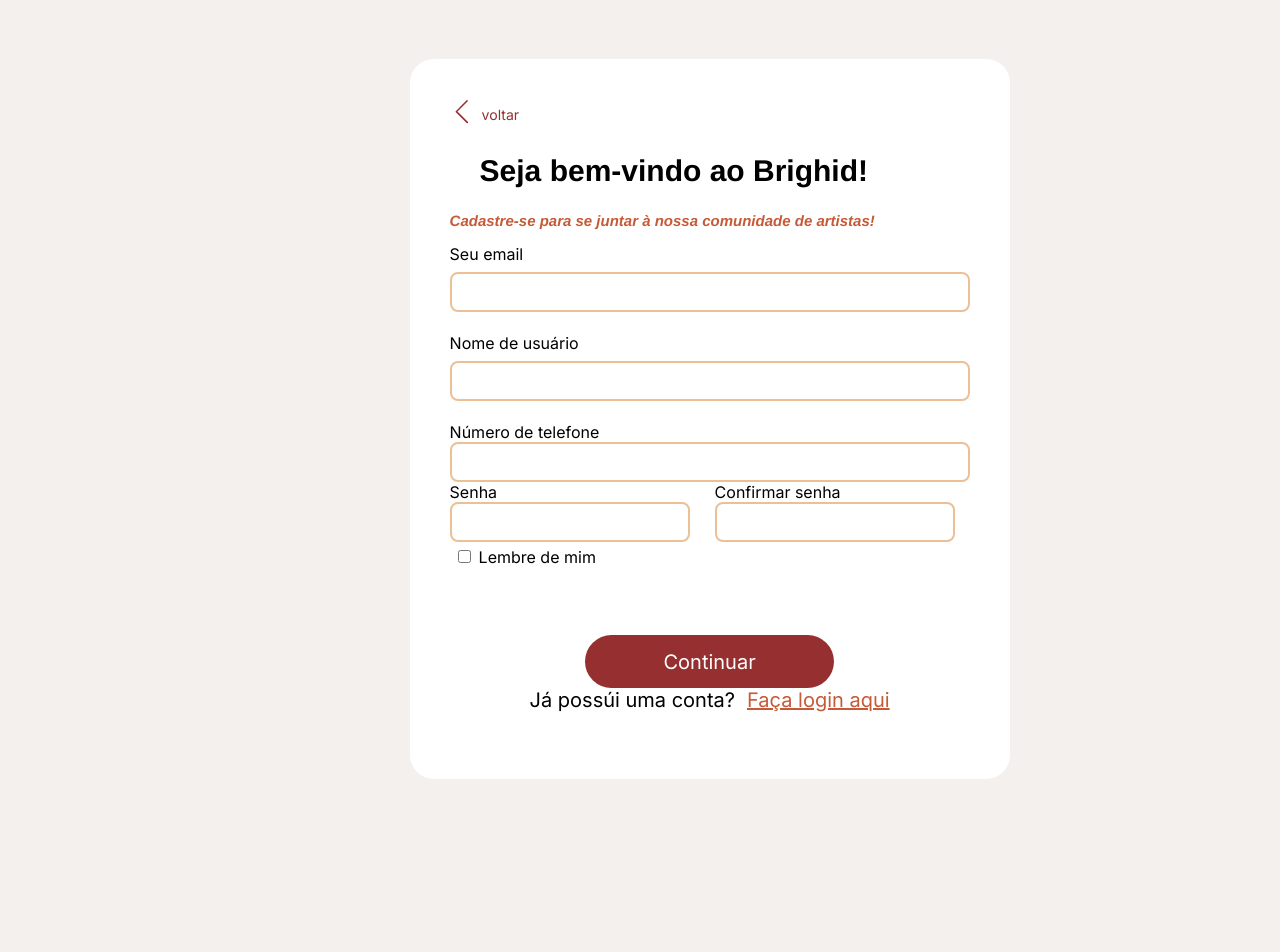
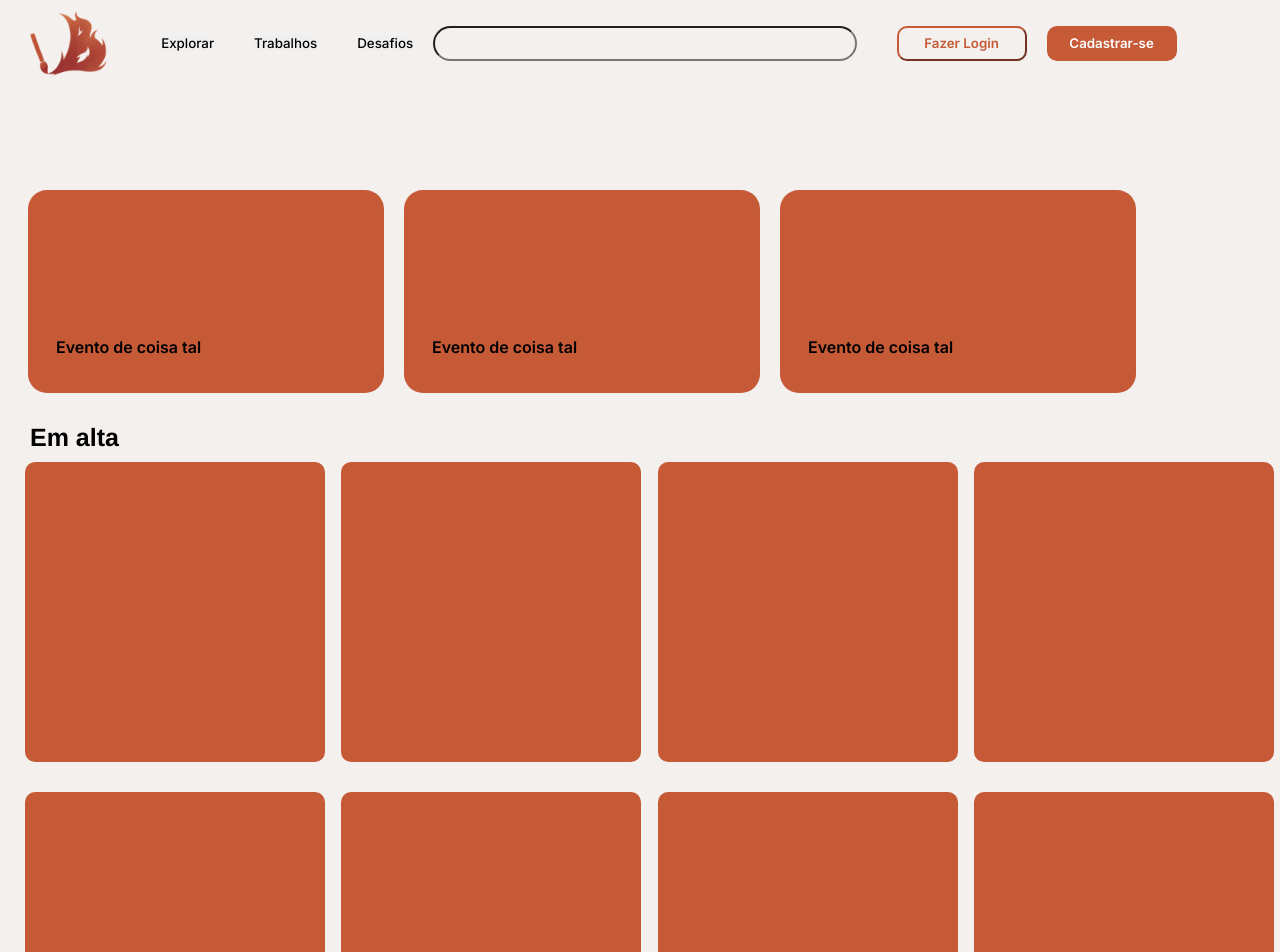
Before and after one commit to AnnaKarinaferreira/sadearte, a React (Vite) app in the folder sadearte/: page / in a window 1280 px wide. Shown: the top 952 px of the page. Before the commit the page ends 800 px from the top, so only its background shows below. Built offline with nearby package versions, Linux system fonts and the light colour scheme.

Commit message:
to tentando

```diff
--- a/sadearte/src/App.jsx
+++ b/sadearte/src/App.jsx
@@ -4,6 +4,7 @@ import { useState } from 'react';
 import Cadastro from './Component/SignUp/Cadastro.jsx';
 import Login from './Component/SignIn/Login.jsx';
 import HomeN from './Component/HomeN/HomeN.jsx'
+import OutroArt from './Component/PerfilOutroArt/outroArt.jsx';
 import './App.css';
 
 function App() {
@@ -12,9 +13,10 @@ return (
   <>
     <Router>
       <Routes>
-        <Route path="/" element={<Cadastro />} />
+        <Route path="/" element={<HomeN />} />
         <Route path="Login" element={<Login />} />
-        <Route path="HomeN" element={<HomeN />} />
+        <Route path="Cadastro" element={<Cadastro />} />
+        <Route path="OutroArt" element={<OutroArt/>} />
       </Routes>
     </Router>
   </>
--- a/sadearte/src/Component/HomeN/HomeN.css
+++ b/sadearte/src/Component/HomeN/HomeN.css
@@ -5,12 +5,16 @@ body, html{
     background-color: #f3f0ed !important;
 }
 
+#root{
+    width: 100%;
+}
+
 .header-home-n{
     width: 100%;
     display: grid;
     position: fixed;
     top: 0;
-    grid-template-columns: 1fr 3fr 3fr 3fr;
+    grid-template-columns: 1fr 1.5fr 3fr 3fr;
     grid-template-rows: 1fr;
     background-color: #f3f0ed;
     align-items: center;
@@ -24,10 +28,22 @@ body, html{
     height: 80px;
 }
 
+.unsBtn{
+    width: max-content;
+}
+
+
+@media (max-width: 1400px) {
+    .evento {
+        max-width: 300px !important;
+    }
+}
+
 .pesquisa{
     width: 100% !important;
     border-radius: 50px;
     height: 35px;
+    background-color: transparent;
 }
 
 .btnETD{
@@ -64,6 +80,7 @@ body, html{
     gap: 20px;
     background-color: #f3f0ed;
     margin-left: 28px;
+    margin-top: 40%;
 }
 
 .eventos div{
@@ -82,20 +99,25 @@ body, html{
 }
 
 .titulo{
-    margin-left: 30px;
-    margin-top: 30px;
+    margin-left: 30px !important;
+    margin-top: 30px !important;
+    font-size: 25px;
 }
 
 .desenhosHome{
     display: grid;
     grid-template-columns: repeat(4, 1fr);
-    column-gap: 20px;
-    row-gap: 20px;
-
+    column-gap: 10px;
+    row-gap: 30px;
+    align-items: center;
+    justify-content: center;
+    margin-left: 25px;
+    margin-bottom: 30px;
 }
 
 .desenho{
     width: 300px;
     height: 300px;
     background-color: #C65A37;
+    border-radius: 10px;
 }
--- a/sadearte/src/Component/HomeN/HomeN.jsx
+++ b/sadearte/src/Component/HomeN/HomeN.jsx
@@ -8,7 +8,7 @@ const HomeN = () => {
     <>
       <div class='header-home-n'>
         <img src={logo} alt="logo" />
-        <div>
+        <div class='unsBtn'>
           <button  class='btnETD'>Explorar</button>
           <button  class='btnETD'>Trabalhos</button>
           <button  class='btnETD'>Desafios</button>
@@ -32,25 +32,19 @@ const HomeN = () => {
         <div class='evento'>
           <p>Evento de coisa tal</p>
         </div>
-        <div class='evento'>
-          <p>Evento de coisa tal</p>
-        </div>
-        <div class='evento'>
-          <p>Evento de coisa tal</p>
-        </div>
       </div>
 
       <h1 class='titulo'>Em alta</h1>
 
       <div class='desenhosHome'>
-        <div class='desenho'>a</div>
-        <div class='desenho'>s</div>
-        <div class='desenho'>d</div>
-        <div class='desenho'>g</div>
-        <div class='desenho'>q</div>
-        <div class='desenho'>r</div>
-        <div class='desenho'>w</div>
-        <div class='desenho'>o</div>
+        <div class='desenho'></div>
+        <div class='desenho'></div>
+        <div class='desenho'></div>
+        <div class='desenho'></div>
+        <div class='desenho'></div>
+        <div class='desenho'></div>
+        <div class='desenho'></div>
+        <div class='desenho'></div>
       </div>
 
 
--- /dev/null
+++ b/sadearte/src/Component/PerfilOutroArt/OutroArt.css
@@ -0,0 +1,27 @@
+
+.infos{
+    border-color: black !important;
+    border-width: 20px;
+    height: 70vh;
+    width: 28vw;
+    margin-left: 40px;
+    margin-top: 70px;
+    padding: 22px;
+    display:flex;
+
+}
+
+.userimg{
+    height: 100px;
+}
+
+.centro{
+    align-items: center;
+}
+
+.retangulo{
+    background-color: blue;
+    width: 20vw;
+    height: 20vh;
+
+}
--- /dev/null
+++ b/sadearte/src/Component/PerfilOutroArt/OutroArt.jsx
@@ -0,0 +1,49 @@
+import React from 'react'
+import './OutroArt.css'
+import '../HomeN/HomeN.css'
+import logo from '../../assets/logo 1.png'
+import user from '../../assets/user.png'
+
+
+const OutroArt = () => {
+    return (
+      <>
+        <div class='header-home-n'>
+            <img src={logo} alt="logo" />
+            <div class='unsBtn'>
+                <button  class='btnETD'>Explorar</button>
+                <button  class='btnETD'>Trabalhos</button>
+                <button  class='btnETD'>Desafios</button>
+            </div>
+            <div>
+                <input class='pesquisa' type="search" name="" id="" />
+            </div>
+            <div>
+                <button class='btnlogin'>Fazer Login</button>
+                <button class='btncadastro'>Cadastrar-se</button>
+            </div>
+        </div>
+        <div class='infos'>
+           <div class='centro'>
+                <img class='userimg' src={user} alt='user'/>
+                <h2>Nome do artista</h2>
+                <p>user</p>
+           </div>
+            <div class='maisinfos'>
+                <p>seguidores: xxxx</p>
+                <p>seguindo: xxx</p>
+                <p>Lorem ipsum dolor sit amet, consectetur adipiscing elit. Aliquam non iaculis eros. Proin...</p>
+                <p>mostrar mais</p>
+            </div>
+        </div>
+        <div class='retangulo'>aa</div>
+
+
+
+
+
+    </>
+    )
+}
+
+export default OutroArt
--- a/sadearte/src/Component/SignIn/Login.css
+++ b/sadearte/src/Component/SignIn/Login.css
@@ -62,9 +62,9 @@ input[type="checkbox"]{
 
 .Button1{
     border-radius: 10px;
-    width: 10vw;
+    width: 150px;
     text-align: center;
-    color: aliceblue;
+    color: rgb(255, 255, 255);
     height: 2.5vw;
     margin-top: 6vh;
     outline: none;
--- a/sadearte/src/Component/SignIn/Login.jsx
+++ b/sadearte/src/Component/SignIn/Login.jsx
@@ -30,8 +30,8 @@ const handleSubmit=(event) => {
         </div>
             <h1 className='titulo'>Bom te ver de volta!</h1>
             <h1 className='descricao'>Faça login para voltar à nossa comunidade de artistas!</h1>
-            <div className='input1'>Seu email <br /><input type="email" placeholder='Email'/></div>
-            <div className='input2'>Senha <br /><input type="string" placeholder='Digite sua senha'/></div>
+            <div className='input1'>Seu email <br /><input type="email" /></div>
+            <div className='input2'>Senha <br /><input type="string" /></div>
             <div className='recall-forget'>
             <label htmlFor="">
                 <input type="checkbox"/>
@@ -40,7 +40,7 @@ const handleSubmit=(event) => {
         </div>
 
             <div className='forget-link'>Esqueceu sua senha?<a href="dsfsf">Clique aqui</a></div>
-            <button className='Button1'> <Link to="HomeN">Faça login aqui</Link></button>
+            <button className='Button1'> <a href='/HomeN'>Faça login aqui</a></button>
           </form>
         </div>
       </div>
--- a/sadearte/src/Component/SignUp/Cadastro.css
+++ b/sadearte/src/Component/SignUp/Cadastro.css
@@ -10,9 +10,10 @@ html, body {
 }
 
 .titulo {
-    margin-top: 20px;
-    margin-bottom: 20px;
-    font-size: 30px;
+    margin-top: 17px !important;
+    margin-bottom: 10px !important;
+    margin-left: 1px !important;
+    font-size: 25px;
     font-family: Helvetica, Arial, sans-serif;
 }
 
@@ -55,10 +56,12 @@ html, body {
 
 .seta {
     margin-right: 8px;
+    margin-top: 5px;
+    width: 14px;
 }
 
 .voltar{
-    font-size:  1.1vw;
+    font-size:  1vw;
     color: #962F2F;
     text-decoration: none;
 
@@ -69,6 +72,7 @@ html, body {
     margin: 0;
     margin-top: 5px;
     padding-left: 0;
+    font-size: 15px;
 }
 
 .signup-link{
@@ -94,7 +98,7 @@ html, body {
 input[type="text"], input[type="email"], input[type="number"], input[type="password"] {
     width: 100%;
     box-sizing: border-box;
-    height: 40px;
+    height: 35px;
     border-color: #ECC096;
     border-radius: 8px;
     outline: none;
```
Also changed, not shown: sadearte/src/assets/user.png (added).
